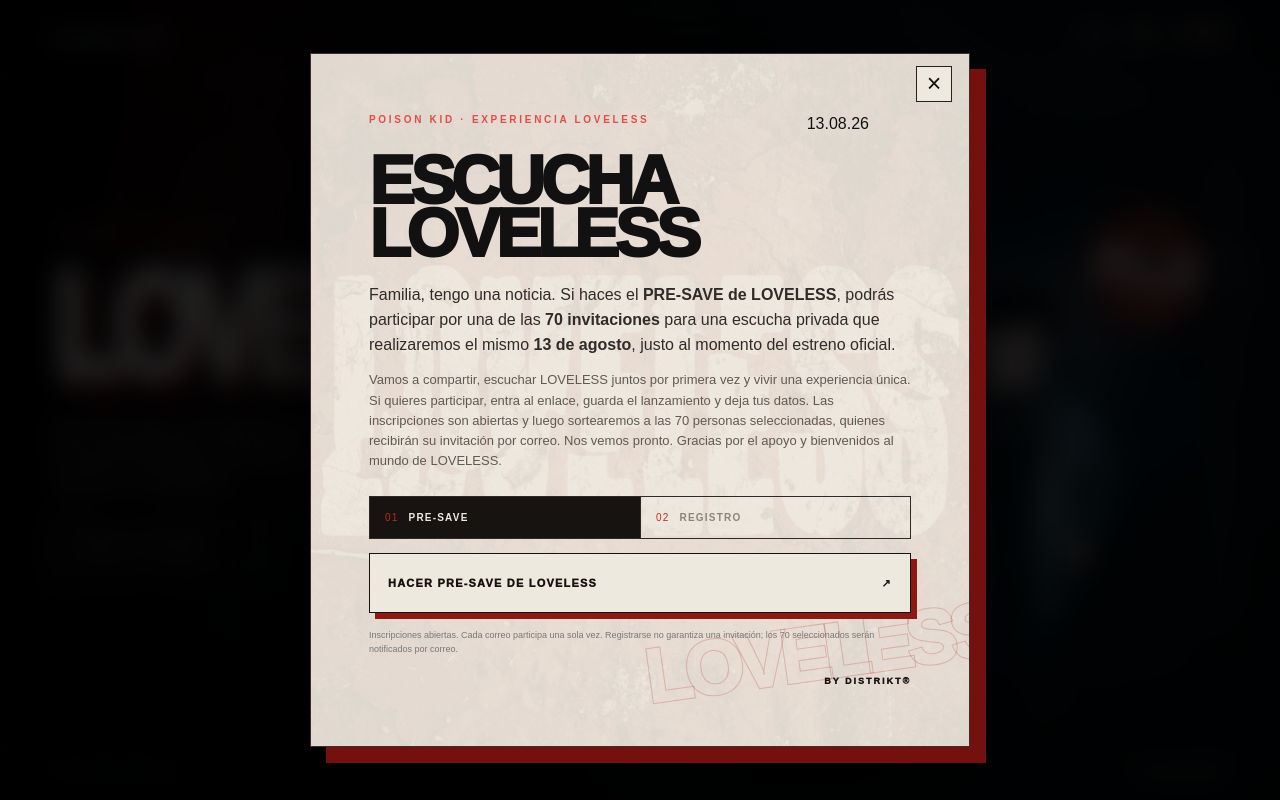
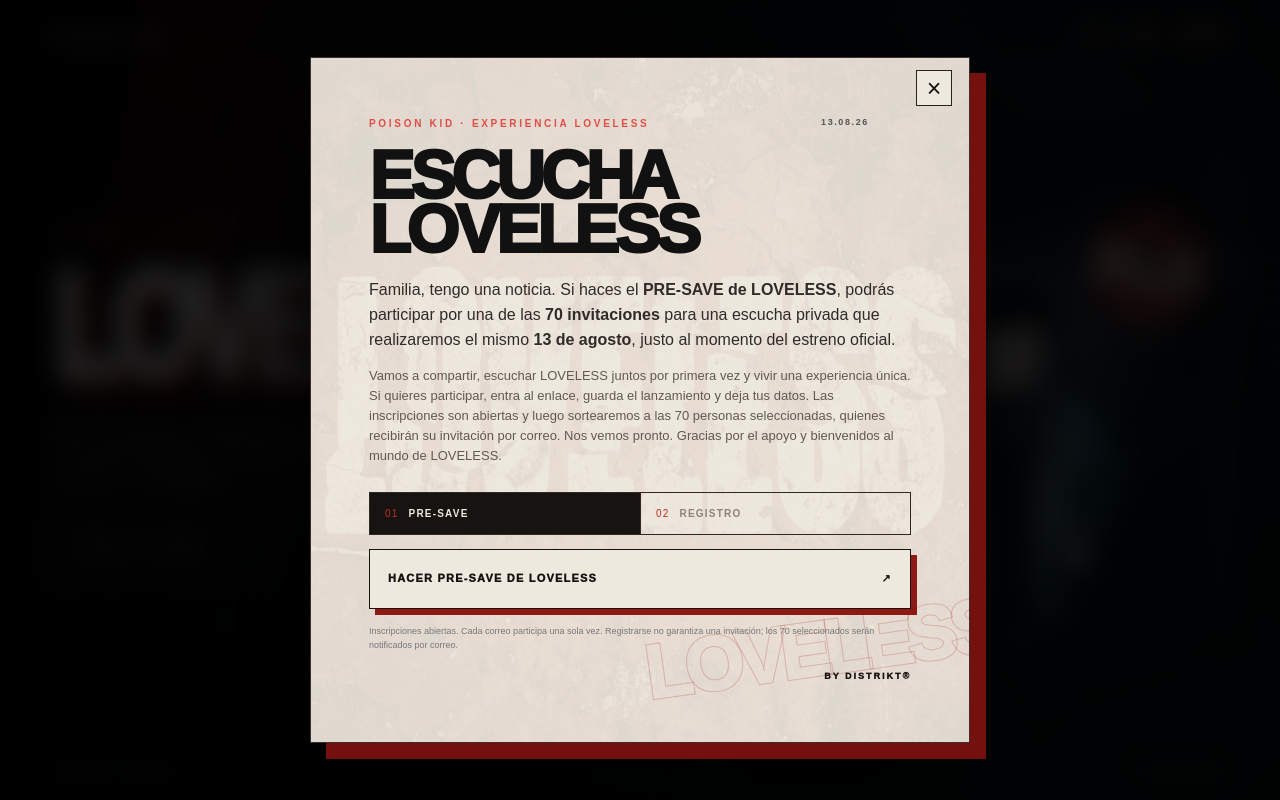
Before and after one commit to fcpanxocastro-cisko/Loveless---kid-poison, a Next.js app: page / in a window 1280 px wide. Built offline with nearby package versions, Linux system fonts and the light colour scheme.

Commit message:
Remove oversized date styles from popup

```diff
--- a/app/globals.css
+++ b/app/globals.css
@@ -36,10 +36,7 @@
 .close { position:absolute; z-index:3; right:17px; top:12px; width:36px;height:36px;border:1px solid #27201d;background:#eee9df;color:#17110f;font-size:25px; line-height:1; transition:.2s; }
 .close:hover { background:#17110f;color:#eee9df;transform:rotate(90deg); }
 .modalTopline { position:relative;z-index:1;display:flex;justify-content:space-between;gap:20px;padding-right:42px; }
-.modalYear { color:#555;font-size:9px;font-weight:900;letter-spacing:.18em; }
-.releaseDate { position:relative;z-index:1;display:flex;align-items:center;gap:clamp(8px,2vw,18px);margin:18px 0 8px;color:#17110f;font-size:clamp(54px,9vw,90px);font-weight:1000;line-height:.78;letter-spacing:-.08em;text-shadow:4px 4px 0 #b82922; }
-.releaseDate i { color:#a81712;font-size:.5em;font-style:normal;text-shadow:none;transform:translateY(-.08em); }
-.releaseMoment { position:relative;z-index:1;margin:0 0 25px;padding:9px 0;border-top:1px solid #302824;border-bottom:1px solid #302824;color:#a81712;font-size:10px;font-weight:950;letter-spacing:.16em; }
+.modalTopline>span { color:#555;font-size:9px;font-weight:900;letter-spacing:.18em; }
 .modal h2 { position:relative;z-index:1;max-width:560px; margin:18px 0 22px; font-size:clamp(42px,6.2vw,68px); line-height:.79; letter-spacing:-.065em; font-weight:1000; }
 .modal h2 em { color:var(--red);font-style:normal;text-shadow:2px 2px 0 #d3c5b5; }
 .intro { position:relative;z-index:1;margin:0 0 13px; line-height:1.55; color:#302b28; }
@@ -68,7 +65,7 @@
 @media(max-width:800px) {
   .topbar { padding:20px;align-items:center; }.topbarDate { font-size:15px; }.hero { grid-template-columns:1fr;padding:42px 20px 0;align-items:start; }.copy { padding:0; }.summary { max-width:300px;font-size:13px; }.outlineButton { display:none; }
   h1 { margin:23px 0 20px;font-size:27vw; }.portraitArea { position:absolute;z-index:-1;right:-21%;bottom:0;width:105%;height:66svh;justify-content:flex-end; }.portrait { opacity:.84; }.ghostWord { display:none; }.badge { right:24%;top:11%;width:88px;height:88px; }.badge b { font-size:30px; }.badge span { font-size:5px; }
-  footer { margin-top:auto;display:grid;grid-template-columns:1fr 1fr;line-height:2.1; }.byDistrikt { grid-column:span 2; }.backdrop { padding:0;align-items:end; }.modal { width:100%;max-height:94svh;padding:36px 23px 28px;box-shadow:0 -8px 0 #74110e; }.releaseDate { font-size:58px;gap:10px;margin-top:17px; }.releaseMoment { font-size:8px;letter-spacing:.11em; }.modal h2 { font-size:39px; }.intro { font-size:13px; }.secondaryCopy { font-size:12px; }.modal:after { font-size:55px; }
+  footer { margin-top:auto;display:grid;grid-template-columns:1fr 1fr;line-height:2.1; }.byDistrikt { grid-column:span 2; }.backdrop { padding:0;align-items:end; }.modal { width:100%;max-height:94svh;padding:36px 23px 28px;box-shadow:0 -8px 0 #74110e; }.modal h2 { font-size:42px; }.intro { font-size:13px; }.secondaryCopy { font-size:12px; }.modal:after { font-size:55px; }
 }
 @media(prefers-reduced-motion:reduce) { * { transition:none!important; } }
 
```
